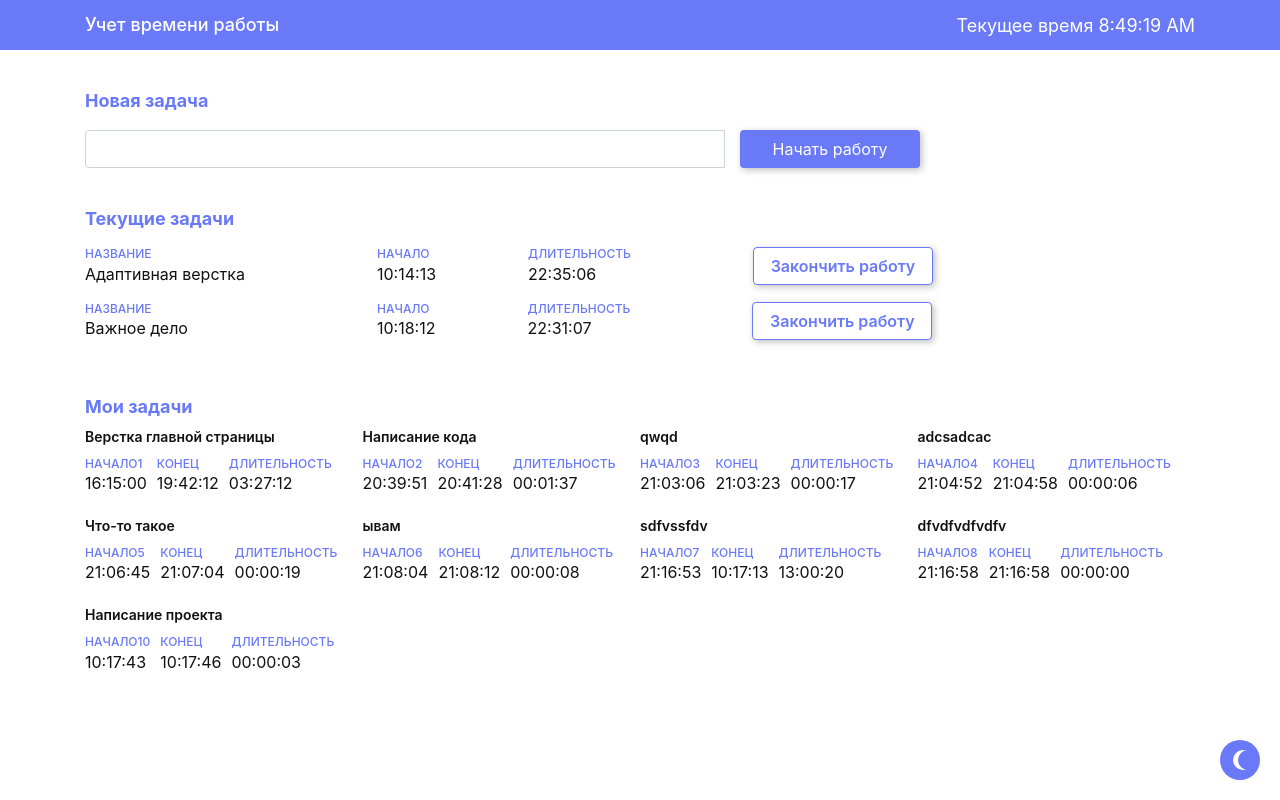
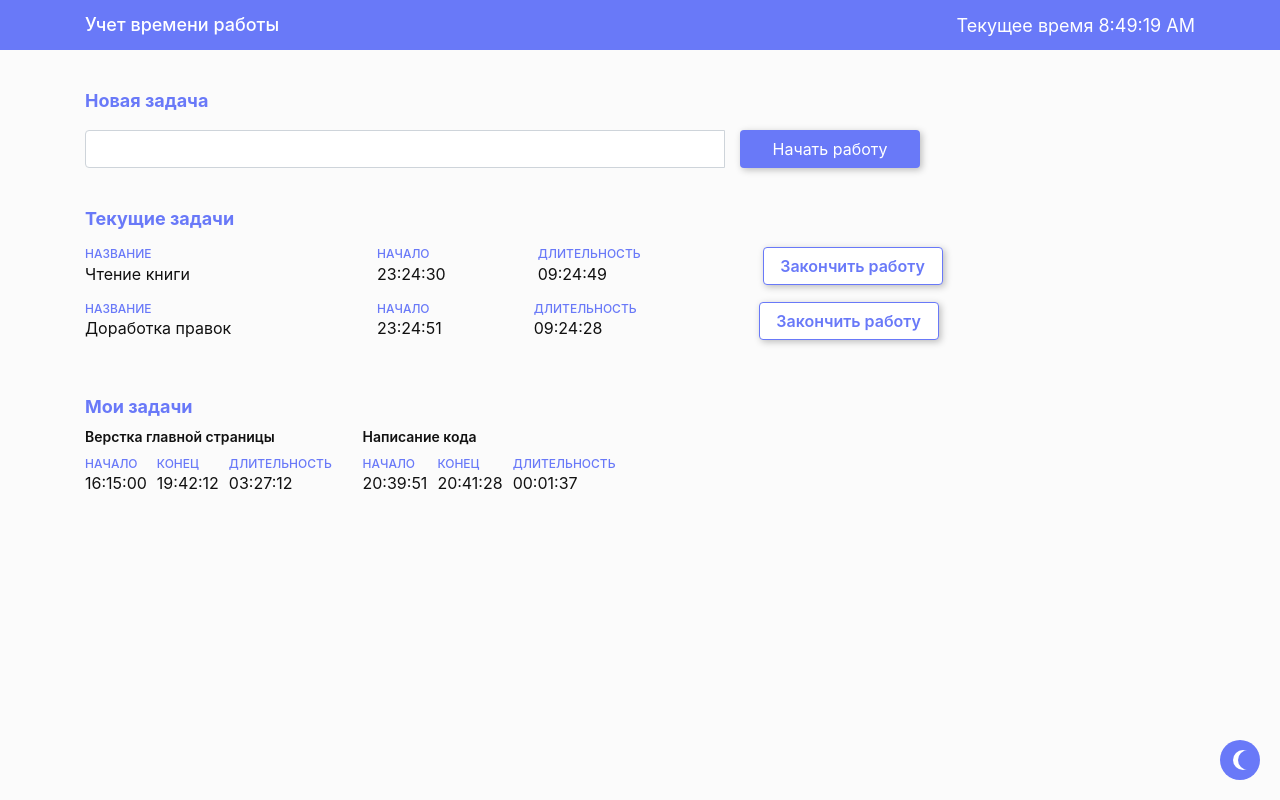
Before and after one commit to PickleDan/sovkombank-test, a React (Create React App) app: page / in a window 1280 px wide. Built offline with nearby package versions, Linux system fonts and the light colour scheme; data requests are answered from the project's data file.

Commit message:
add theme changing with css variables

```diff
--- a/db.json
+++ b/db.json
@@ -13,58 +13,16 @@
       "id": 2
     },
     {
-      "title": "qwqd",
-      "startTime": "09/03/2020 21:03:06",
-      "endTime": "09/03/2020 21:03:23",
+      "title": "Чтение книги",
+      "startTime": "10/03/2020 23:24:30",
+      "endTime": null,
       "id": 3
     },
     {
-      "title": "adcsadcac",
-      "startTime": "09/03/2020 21:04:52",
-      "endTime": "09/03/2020 21:04:58",
+      "title": "Доработка правок",
+      "startTime": "10/03/2020 23:24:51",
+      "endTime": null,
       "id": 4
-    },
-    {
-      "title": "Что-то такое",
-      "startTime": "09/03/2020 21:06:45",
-      "endTime": "09/03/2020 21:07:04",
-      "id": 5
-    },
-    {
-      "title": "ывам",
-      "startTime": "09/03/2020 21:08:04",
-      "endTime": "09/03/2020 21:08:12",
-      "id": 6
-    },
-    {
-      "title": "sdfvssfdv",
-      "startTime": "09/03/2020 21:16:53",
-      "endTime": "10/03/2020 10:17:13",
-      "id": 7
-    },
-    {
-      "title": "dfvdfvdfvdfv",
-      "startTime": "09/03/2020 21:16:58",
-      "endTime": "09/03/2020 21:16:58",
-      "id": 8
-    },
-    {
-      "title": "Адаптивная верстка",
-      "startTime": "10/03/2020 10:14:13",
-      "endTime": null,
-      "id": 9
-    },
-    {
-      "title": "Написание проекта ",
-      "startTime": "10/03/2020 10:17:43",
-      "endTime": "10/03/2020 10:17:46",
-      "id": 10
-    },
-    {
-      "title": "Важное дело",
-      "startTime": "10/03/2020 10:18:12",
-      "endTime": null,
-      "id": 11
     }
   ]
 }
--- a/src/App.js
+++ b/src/App.js
@@ -1,6 +1,5 @@
 import React, { useState, useEffect } from "react";
 import "./scss/App.scss";
-import { ThemeProvider, createGlobalStyle } from "styled-components";
 
 import Header from "./components/Header";
 import NewTask from "./components/NewTask";
@@ -8,20 +7,7 @@ import CurrentTasks from "./components/CurrentTasks";
 import CompletedTasks from "./components/CompletedTasks";
 import ChangeTheme from "./components/ChangeTheme";
 
-const GlobalStyle = createGlobalStyle`
-body {
-  background-color: ${props =>
-    props.theme.mode === "dark" ? "#1f2041;" : "#fff"};
-  color: ${props => (props.theme.mode === "dark" ? "#EEE" : "#111")}
-}
-.title {
-  color: ${props => (props.theme.mode === "dark" ? "#fff" : "#6979f8")};
-}
-`;
-
 function App() {
-  const [theme, setTheme] = useState({ mode: "light" });
-
   const [tasksState, setTaskState] = useState([]);
 
   useEffect(() => {
@@ -43,13 +29,8 @@ function App() {
     }
   }
 
-  const clickThemeHandler = e =>
-    setTheme(theme.mode === "dark" ? { mode: "light" } : { mode: "dark" });
-
   return (
-    <ThemeProvider theme={theme}>
     <>
-        <GlobalStyle />
       <Header />
       <NewTask tasksState={tasksState} setTaskState={setTaskState} />
       <CurrentTasks
@@ -57,9 +38,8 @@ function App() {
         setTaskState={setTaskState}
       />
       <CompletedTasks listOfCurrentTasks={tasksState} />
-        <ChangeTheme onClick={clickThemeHandler} />
+      <ChangeTheme />
     </>
-    </ThemeProvider>
   );
 }
 
--- a/src/components/ChangeTheme.js
+++ b/src/components/ChangeTheme.js
@@ -1,8 +1,21 @@
 import React from "react";
 
-function ChangeTheme({ onClick }) {
+function ChangeTheme() {
+  if (localStorage.getItem("night-theme")) {
+    document.body.classList.add("night-theme");
+  }
+  const changeThemeHandler = e => {
+    e.preventDefault();
+    if (document.body.classList.contains("night-theme")) {
+      document.body.classList.remove("night-theme");
+      localStorage.removeItem("night-theme");
+    } else {
+      document.body.classList.add("night-theme");
+      localStorage.setItem("night-theme", true);
+    }
+  };
   return (
-    <div onClick={onClick} className="change-theme">
+    <div onClick={changeThemeHandler} className="change-theme">
       <div className="outer-circle">
         <div className="inner-circle"></div>
       </div>
--- a/src/components/CompletedTask.js
+++ b/src/components/CompletedTask.js
@@ -7,7 +7,7 @@ function CompletedTask({ task }) {
       <div className="completed-task-title">{task.title}</div>
       <div className="wrapper">
         <div className="completed-task-item">
-          <h3>Начало{task.id}</h3>
+          <h3>Начало</h3>
           <div>{moment(task.startTime).format("HH:mm:ss")}</div>
         </div>
         <div className="completed-task-item">
--- a/src/scss/App.scss
+++ b/src/scss/App.scss
@@ -1,8 +1,8 @@
 @import "config";
 
 body {
-  background-color: $bg-color;
-  color: $accent-color;
+  background-color: var(--bg-color);
+  color: var(--normal-color);
 }
 h1 {
   font-size: 18px;
@@ -15,24 +15,24 @@ h2 {
 h3 {
   font-size: 12px;
   text-transform: uppercase;
-  color: $main-color;
+  color: var(--main-color);
   margin: 0;
 }
 .title {
-  color: $main-color;
+  color: var(--title-color);
 }
 
 .header {
   height: 50px;
   width: 100%;
-  background: $main-color;
+  background: var(--main-color);
   .header-flex {
     font-size: 18px;
     height: 100%;
     display: flex;
     justify-content: space-between;
     align-items: center;
-    color: $accent-color;
+    color: var(--accent-color);
   }
 }
 
@@ -48,14 +48,14 @@ h3 {
   }
   .btn {
     width: 180px;
-    background-color: $main-color;
-    color: $accent-color;
+    background-color: var(--main-color);
+    color: var(--accent-color);
     outline: none;
     user-select: none;
     transition: all 0.2s ease-out;
     box-shadow: 2px 2px 7px 0px rgba(0, 0, 0, 0.25);
     &:hover {
-      background-color: darken($color: $main-color, $amount: 4);
+      background-color: darken($main-color, $amount: 4);
     }
   }
 }
@@ -78,9 +78,9 @@ h3 {
     }
   }
   .current-task-btn {
-    background-color: $accent-color;
-    color: $main-color;
-    border: 1.5px solid $main-color;
+    background-color: var(--accent-color);
+    color: var(--main-color);
+    border: 1.5px solid var(--main-color);
     height: 38px;
     width: 180px;
     margin-left: 30px;
@@ -88,7 +88,7 @@ h3 {
     transition: all 0.2s ease-out;
     box-shadow: 2px 2px 7px 0px rgba(0, 0, 0, 0.25);
     &:hover {
-      background-color: darken($color: $accent-color, $amount: 4);
+      background-color: darken($accent-color, $amount: 4);
     }
   }
 }
--- a/src/scss/_config.scss
+++ b/src/scss/_config.scss
@@ -1,6 +1,8 @@
 $main-color: #6979f8;
 $accent-color: #fff;
-$bg-color: #fff;
+$bg-color: #fbfbfb;
+$normal-color: #111;
+$title-color: #6979f8;
 
 // Media Query Mixins
 @mixin mediaSm {
--- a/src/scss/index.scss
+++ b/src/scss/index.scss
@@ -2,6 +2,21 @@
 *::before,
 *::after {
   box-sizing: inherit;
+}
+:root {
+  --main-color: #6979f8;
+  --accent-color: #fff;
+  --bg-color: #fbfbfb;
+  --normal-color: #111;
+  --title-color: #6979f8;
+}
+
+.night-theme {
+  --main-color: #6979f8;
+  --accent-color: #fff;
+  --bg-color: #1f2041;
+  --normal-color: #fff;
+  --title-color: #fff;
 }
 html {
   box-sizing: border-box;
```
Lines whose indentation alone changed are shown as unchanged.
